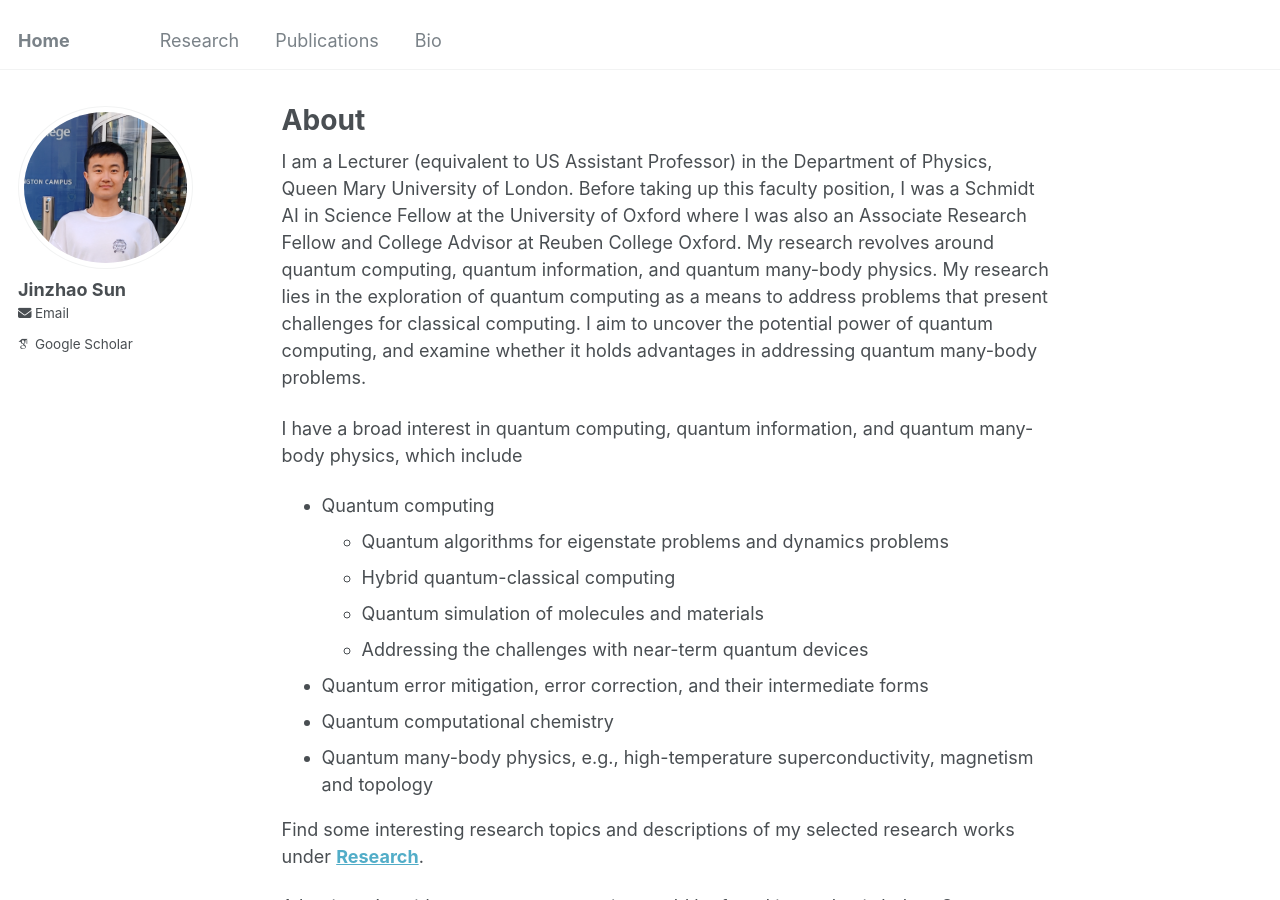
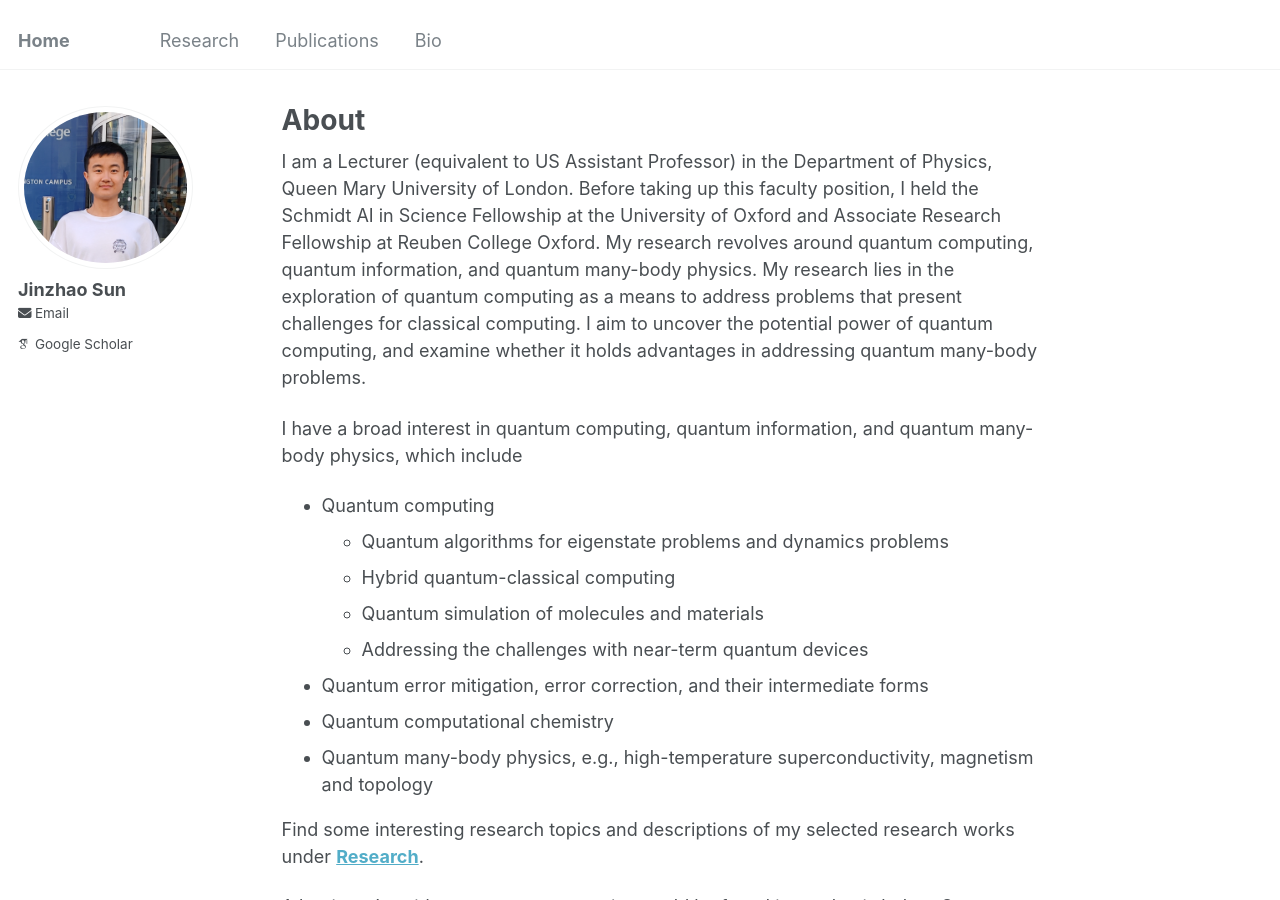
Before and after one commit to jinzhao-sun/jinzhao-sun.github.io, a Jekyll site: the page built from _pages/about.md, in a window 1280 px wide and 900 px high. Built offline with Jekyll 4.4.1, drawn with Linux system fonts in a browser that asks for light colours; some web fonts are replaced.

Commit message:
Update about.md

```diff
--- a/_pages/about.md
+++ b/_pages/about.md
@@ -7,7 +7,7 @@ redirect_from:
   - /about.html
 ---
 
-I am a Lecturer (equivalent to US Assistant Professor) in the Department of Physics, Queen Mary University of London. Before taking up this faculty position, I was a Schmidt AI in Science Fellow at the University of Oxford where I was also an Associate Research Fellow and College Advisor at Reuben College Oxford.  My research revolves around quantum computing, quantum information, and quantum many-body physics. My research lies in the exploration of quantum computing as a means to address problems that present challenges for classical computing. I aim to uncover the potential power of quantum computing, and examine whether it holds advantages in addressing quantum many-body problems.
+I am a Lecturer (equivalent to US Assistant Professor) in the Department of Physics, Queen Mary University of London. Before taking up this faculty position, I held the Schmidt AI in Science Fellowship at the University of Oxford and Associate Research Fellowship at Reuben College Oxford.  My research revolves around quantum computing, quantum information, and quantum many-body physics. My research lies in the exploration of quantum computing as a means to address problems that present challenges for classical computing. I aim to uncover the potential power of quantum computing, and examine whether it holds advantages in addressing quantum many-body problems.
 
 I have a broad interest in quantum computing, quantum information, and quantum many-body physics, which include
 * Quantum computing
```
